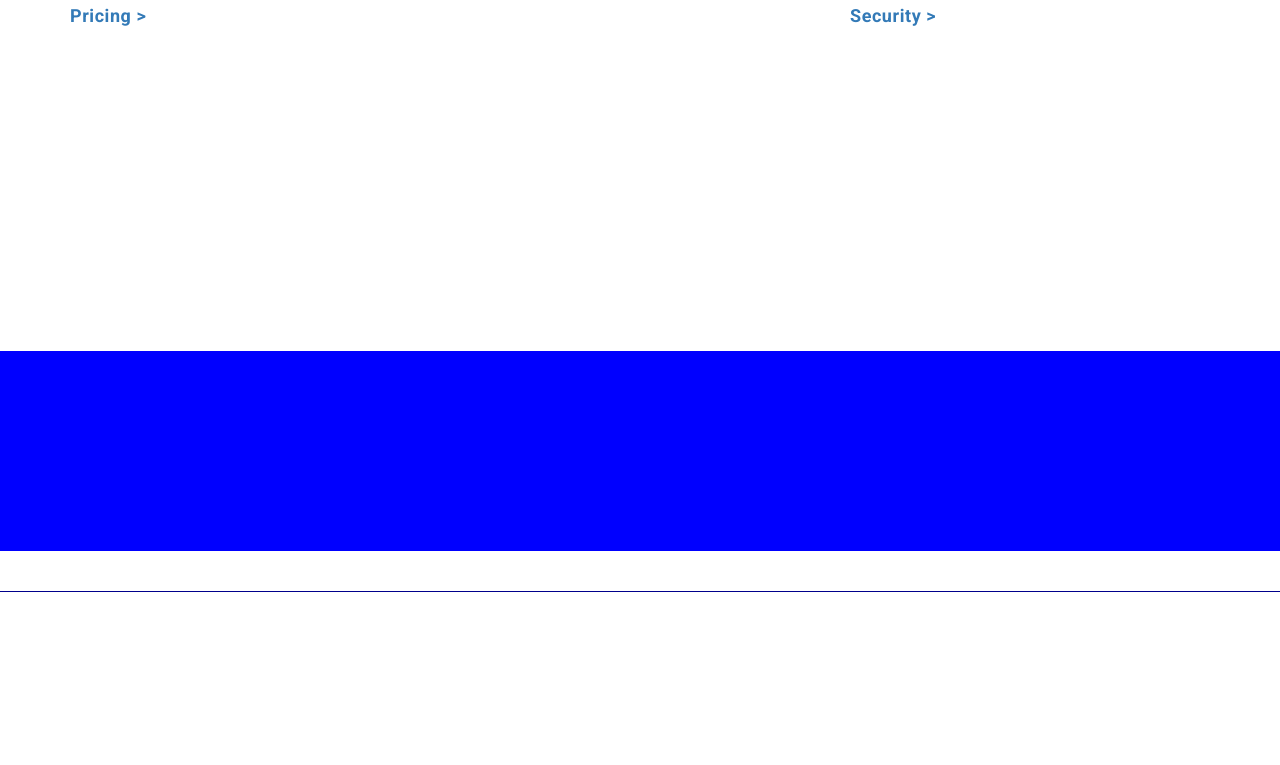
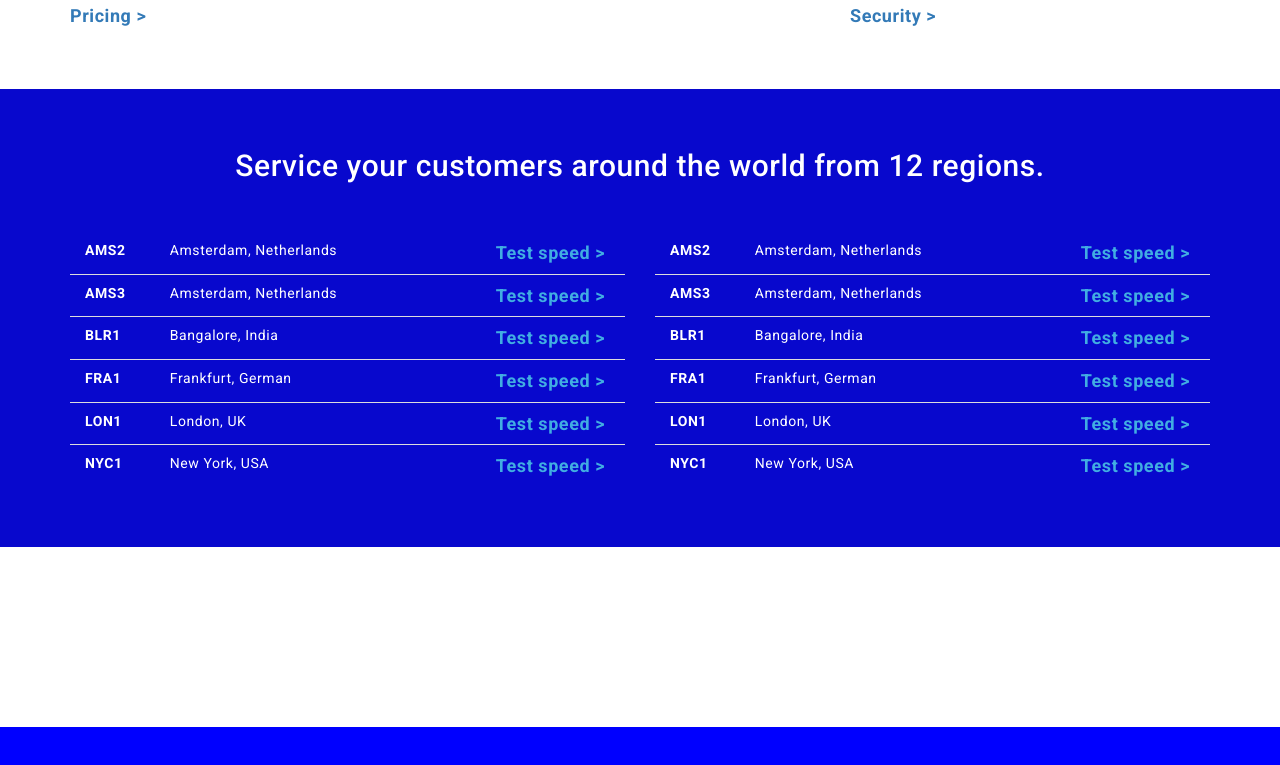
Before and after one commit to GiovanniTondi/html-css-digitalocean, a plain HTML site: page index.html in a window 1280 px wide. Shown: the part 2711-3476 px from the top of the page. Before the commit the page ends 3303 px from the top, so only its background shows below. Drawn offline with nearby package versions, Linux system fonts and the light colour scheme.

Commit message:
Completata sezione con tabelle

```diff
--- a/css/style.css
+++ b/css/style.css
@@ -158,6 +158,7 @@ header .cards .terms a {
     font-weight: 300;
 }
 
+
 /* CARDS */
 .cards {
     padding: 20px 0;
@@ -170,6 +171,7 @@ header .cards .terms a {
 .cards p {
     font-weight: 300;
 }
+
 
 /* Carousel */
 .carosello {
@@ -271,6 +273,29 @@ header .cards .terms a {
     color: #555;
 }
 
+/* Sezione regions */
+#sez-regions {
+    background-color: #0808cd;
+    color: #fff;
+}
+
+#sez-regions .table tr:first-child td {
+    border: 0;
+}
+
+#sez-regions .table td:first-child {
+    padding-left: 15px;
+    font-weight: bold;
+}
+
+#sez-regions .table td:last-child {
+    text-align: right;
+    padding-right: 20px;
+}
+
+#sez-regions .table a {
+    color: #41ade2;
+}
 
 
 /* Small devices (tablets, 768px and up) */
--- a/index.html
+++ b/index.html
@@ -279,18 +279,82 @@
         </section>
 
         <!-- Sezione regions -->
-        <section>
+        <section id="sez-regions">
             <div class="container">
                 <div class="tabella">
                     <div class="row">
                         <div class="col-xs-12">
-                            <!-- titolo -->
+                            <div class="titolo-sezione">
+                                <h2>Service your customers around the world from 12 regions.</h2>
+                            </div>
                         </div>
                         <div class="col-xs-12 col-lg-6">
-                            <!-- tabella 1 -->
+                            <table class="table">
+                                <tr>
+                                    <td>AMS2</td>
+                                    <td>Amsterdam, Netherlands</td>
+                                    <td><a href="#">Test speed &gt;</a></td>
+                                </tr>
+                                <tr>
+                                    <td>AMS3</td>
+                                    <td>Amsterdam, Netherlands</td>
+                                    <td><a href="#">Test speed &gt;</a></td>
+                                </tr>
+                                <tr>
+                                    <td>BLR1</td>
+                                    <td>Bangalore, India</td>
+                                    <td><a href="#">Test speed &gt;</a></td>
+                                </tr>
+                                <tr>
+                                    <td>FRA1</td>
+                                    <td>Frankfurt, German</td>
+                                    <td><a href="#">Test speed &gt;</a></td>
+                                </tr>
+                                <tr>
+                                    <td>LON1</td>
+                                    <td>London, UK</td>
+                                    <td><a href="#">Test speed &gt;</a></td>
+                                </tr>
+                                <tr>
+                                    <td>NYC1</td>
+                                    <td>New York, USA</td>
+                                    <td><a href="#">Test speed &gt;</a></td>
+                                </tr>
+                            </table>
                         </div>
                         <div class="col-xs-12 col-lg-6">
-                            <!-- tabella 2 -->
+                            <table class="table">
+                                <tr>
+                                    <td>AMS2</td>
+                                    <td>Amsterdam, Netherlands</td>
+                                    <td><a href="#">Test speed &gt;</a></td>
+                                </tr>
+                                <tr>
+                                    <td>AMS3</td>
+                                    <td>Amsterdam, Netherlands</td>
+                                    <td><a href="#">Test speed &gt;</a></td>
+                                </tr>
+                                <tr>
+                                    <td>BLR1</td>
+                                    <td>Bangalore, India</td>
+                                    <td><a href="#">Test speed &gt;</a></td>
+                                </tr>
+                                <tr>
+                                    <td>FRA1</td>
+                                    <td>Frankfurt, German</td>
+                                    <td><a href="#">Test speed &gt;</a></td>
+                                </tr>
+                                <tr>
+                                    <td>LON1</td>
+                                    <td>London, UK</td>
+                                    <td><a href="#">Test speed &gt;</a></td>
+                                </tr>
+                                <tr>
+                                    <td>NYC1</td>
+                                    <td>New York, USA</td>
+                                    <td><a href="#">Test speed &gt;</a></td>
+                                </tr>
+                            </table>
                         </div>
                     </div>
                 </div>
```
